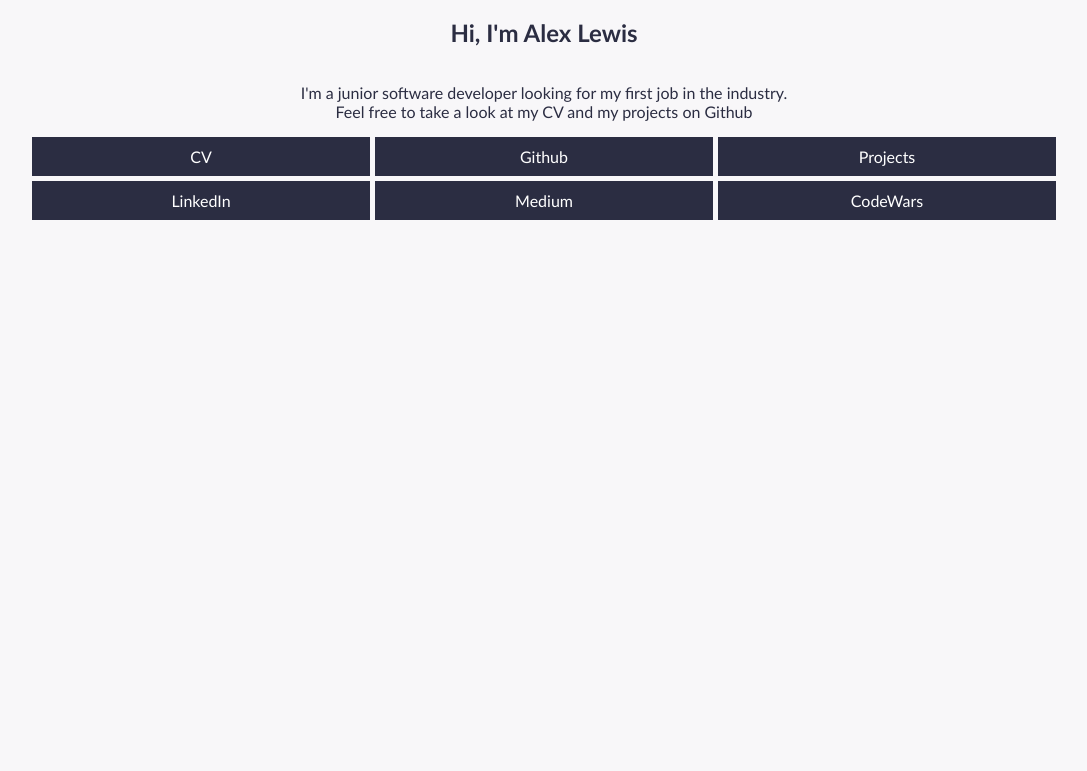
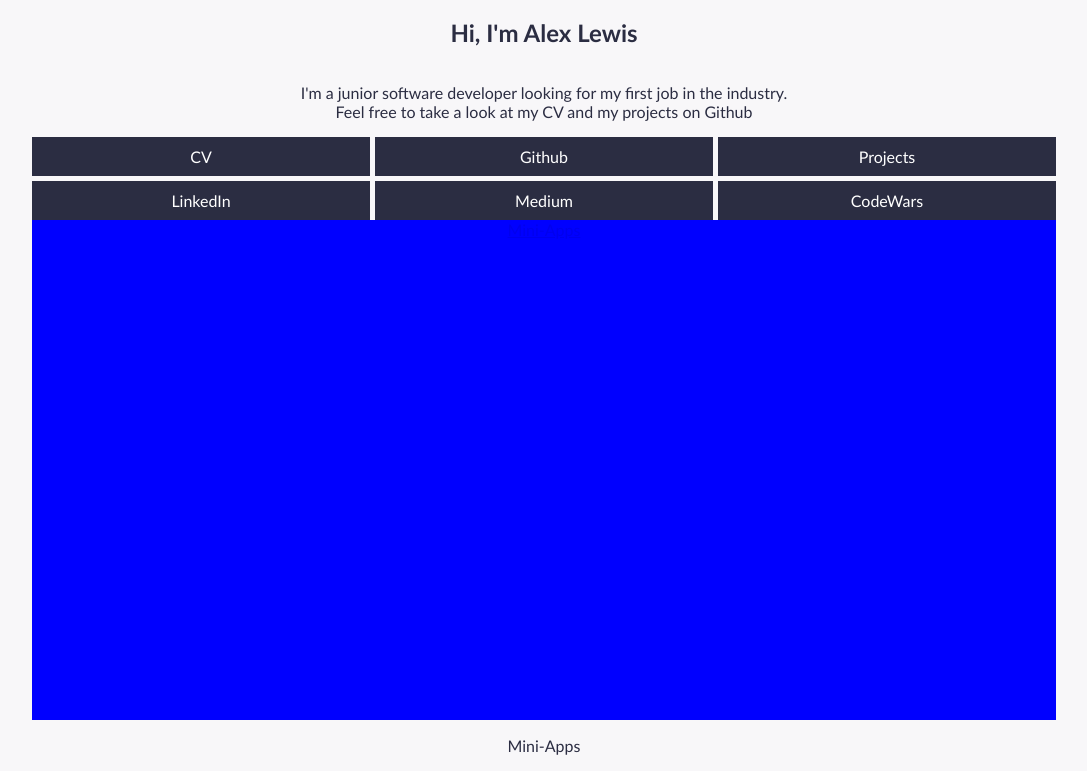
Before and after one commit to AlexLewis10/portfolio, a React (Create React App) app: page / in a window 1280 px wide. Shown: the part 304-1075 px from the top of the page, without its empty margins (96-1183 px from the left). Before the commit the page ends 800 px from the top, so only its background shows below. Built offline with nearby package versions, Linux system fonts and the light colour scheme.

Commit message:
Add a link tag

```diff
--- a/src/app.css
+++ b/src/app.css
@@ -123,3 +123,9 @@
 .deployed-links:hover {
   background-color: #92DCE5;
 }
+
+
+.smooth-scroll {
+  background-color: blue;
+  height: 500px;
+}
--- a/src/components/home.js
+++ b/src/components/home.js
@@ -24,7 +24,11 @@
             Feel free to take a look at my CV and my projects on Github</p>
           </div>
           <Nav />
+          <div className='smooth-scroll'>
+            <a href="#mini-apps">Mini-Apps</a>
+          </div>
 
+          <p id='mini-apps'>Mini-Apps</p>
         </div>
       )
   }
```
